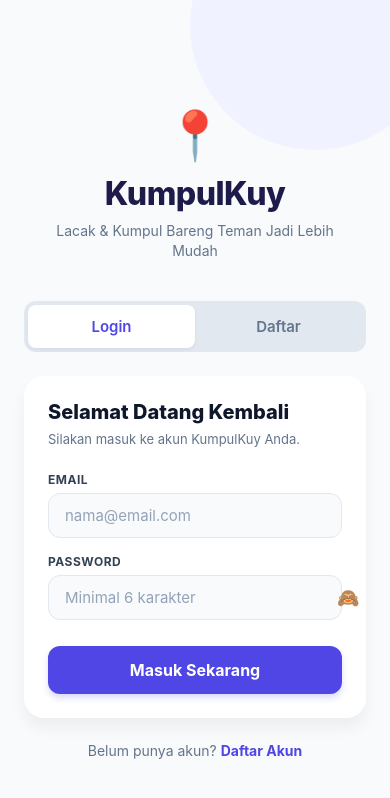
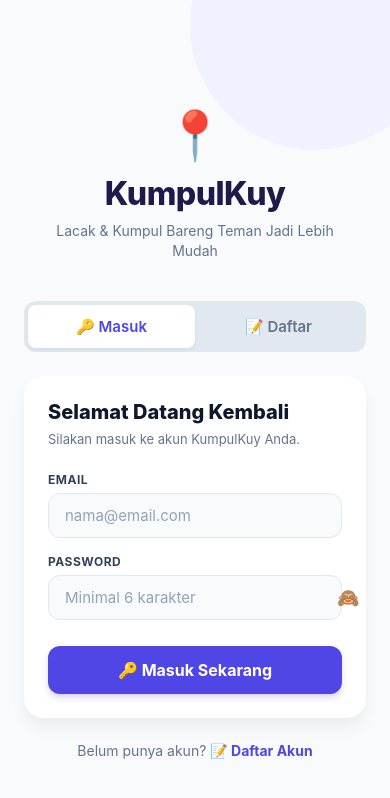
Before and after one commit to bie71/kumpulkuy, a React Native app: screen /Login in a window 390 px wide. Shown: the top 798 px of the page. Built offline with nearby package versions, Linux system fonts and the light colour scheme; no server answers.

Commit message:
style: add icons to LoginScreen tabs, buttons, and links

```diff
--- a/screens/LoginScreen.js
+++ b/screens/LoginScreen.js
@@ -160,13 +160,13 @@
             style={[styles.tab, !isRegisterMode && styles.activeTab]}
             onPress={() => switchTab(false)}
           >
-            <Text style={[styles.tabText, !isRegisterMode && styles.activeTabText]}>Login</Text>
+            <Text style={[styles.tabText, !isRegisterMode && styles.activeTabText]}>🔑 Masuk</Text>
           </TouchableOpacity>
           <TouchableOpacity
             style={[styles.tab, isRegisterMode && styles.activeTab]}
             onPress={() => switchTab(true)}
           >
-            <Text style={[styles.tabText, isRegisterMode && styles.activeTabText]}>Daftar</Text>
+            <Text style={[styles.tabText, isRegisterMode && styles.activeTabText]}>📝 Daftar</Text>
           </TouchableOpacity>
         </View>
 
@@ -273,7 +273,7 @@
           ) : (
             <TouchableOpacity style={styles.btnPrimary} onPress={handleAuth}>
               <Text style={styles.btnPrimaryText}>
-                {isRegisterMode ? 'Daftar Sekarang' : 'Masuk Sekarang'}
+                {isRegisterMode ? '📝 Daftar Sekarang' : '🔑 Masuk Sekarang'}
               </Text>
             </TouchableOpacity>
           )}
@@ -287,7 +287,7 @@
           <Text style={styles.toggleFooterText}>
             {isRegisterMode ? 'Sudah punya akun? ' : 'Belum punya akun? '}
             <Text style={styles.toggleFooterTextBold}>
-              {isRegisterMode ? 'Masuk' : 'Daftar Akun'}
+              {isRegisterMode ? '🔑 Masuk' : '📝 Daftar Akun'}
             </Text>
           </Text>
         </TouchableOpacity>
```
